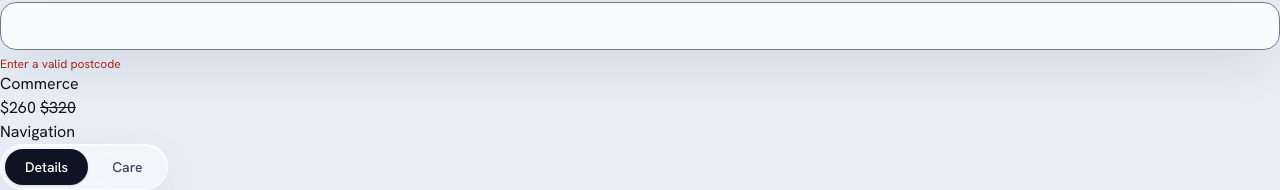
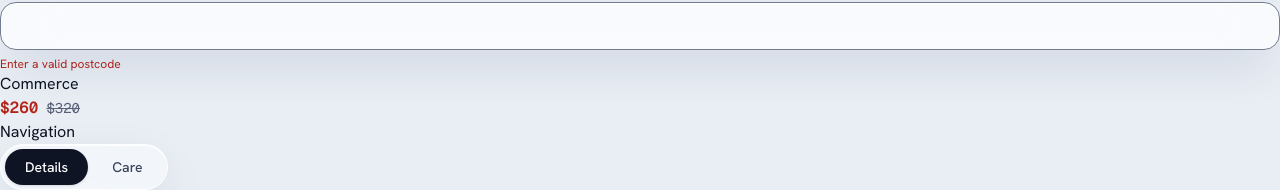
Before and after one commit to foysalahmedmin/prysm-website, a Next.js app: page /design-system in a window 1280 px wide. Shown: the part 266-456 px from the top of the page. Built offline with nearby package versions, Linux system fonts and the light colour scheme; no server answers.

Commit message:
feat(ui): skin Price primitive for PRYSM

```diff
--- a/src/components/ui/price.tsx
+++ b/src/components/ui/price.tsx
@@ -1,21 +1,28 @@
 import { VisuallyHidden } from 'radix-ui'
 import { formatMoney, type MoneyFormat } from '@/domain/money'
+import { cn } from '@/lib/cn'
 
 export interface PriceProps extends MoneyFormat {
   amount: number
   compareAt?: number
   labels: { sale: string; original: string }
+  className?: string
 }
 
-export function Price({ amount, compareAt, currency, locale, labels }: PriceProps) {
+export function Price({ amount, compareAt, currency, locale, labels, className }: PriceProps) {
   const onSale = compareAt !== undefined && compareAt > amount
   return (
-    <span data-on-sale={onSale || undefined}>
+    <span
+      data-on-sale={onSale || undefined}
+      className={cn('inline-flex items-baseline gap-2 font-mono text-ink', className)}
+    >
       {onSale ? <VisuallyHidden.Root>{labels.sale} </VisuallyHidden.Root> : null}
-      <span>{formatMoney(amount, { currency, locale })}</span>
+      <span className={cn('font-semibold', onSale && 'text-danger')}>
+        {formatMoney(amount, { currency, locale })}
+      </span>
       {onSale ? ' ' : null}
       {onSale ? (
-        <del>
+        <del className="text-sm text-ink-faint">
           <VisuallyHidden.Root>{labels.original} </VisuallyHidden.Root>
           {formatMoney(compareAt, { currency, locale })}
         </del>
```
